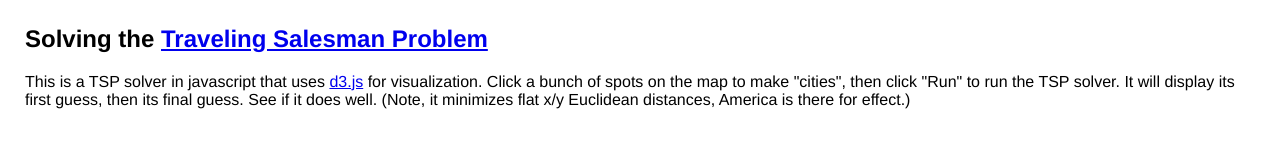
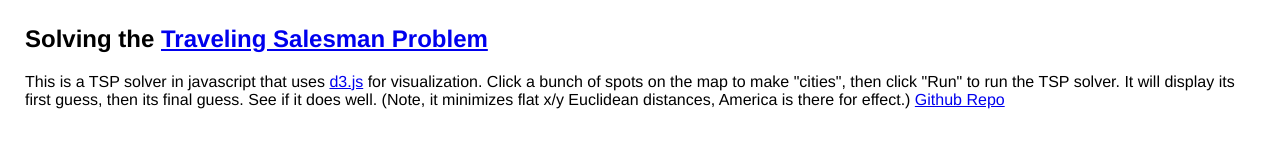
Before and after one commit to yanatan16/d3-tsp-demo, a plain HTML site: page index.html in a window 1280 px wide. Shown: the top 144 px of the page. Drawn offline with Linux system fonts and the light colour scheme.

Commit message:
Add repo link

```diff
--- a/index.html
+++ b/index.html
@@ -35,7 +35,7 @@
 <body>
 	<section id="info">
 		<h1>Solving the <a href="http://en.wikipedia.org/wiki/Travelling_salesman_problem">Traveling Salesman Problem</a></h1>
-		<p>This is a TSP solver in javascript that uses <a href="http://d3js.org">d3.js</a> for visualization. Click a bunch of spots on the map to make "cities", then click "Run" to run the TSP solver. It will display its first guess, then its final guess. See if it does well. (Note, it minimizes flat x/y Euclidean distances, America is there for effect.)</p>
+		<p>This is a TSP solver in javascript that uses <a href="http://d3js.org">d3.js</a> for visualization. Click a bunch of spots on the map to make "cities", then click "Run" to run the TSP solver. It will display its first guess, then its final guess. See if it does well. (Note, it minimizes flat x/y Euclidean distances, America is there for effect.) <a href="http://github.com/yanatan16/d3-tps-demo">Github Repo</a></p>
 	</section>
 
 	<section id="tsp">
```
